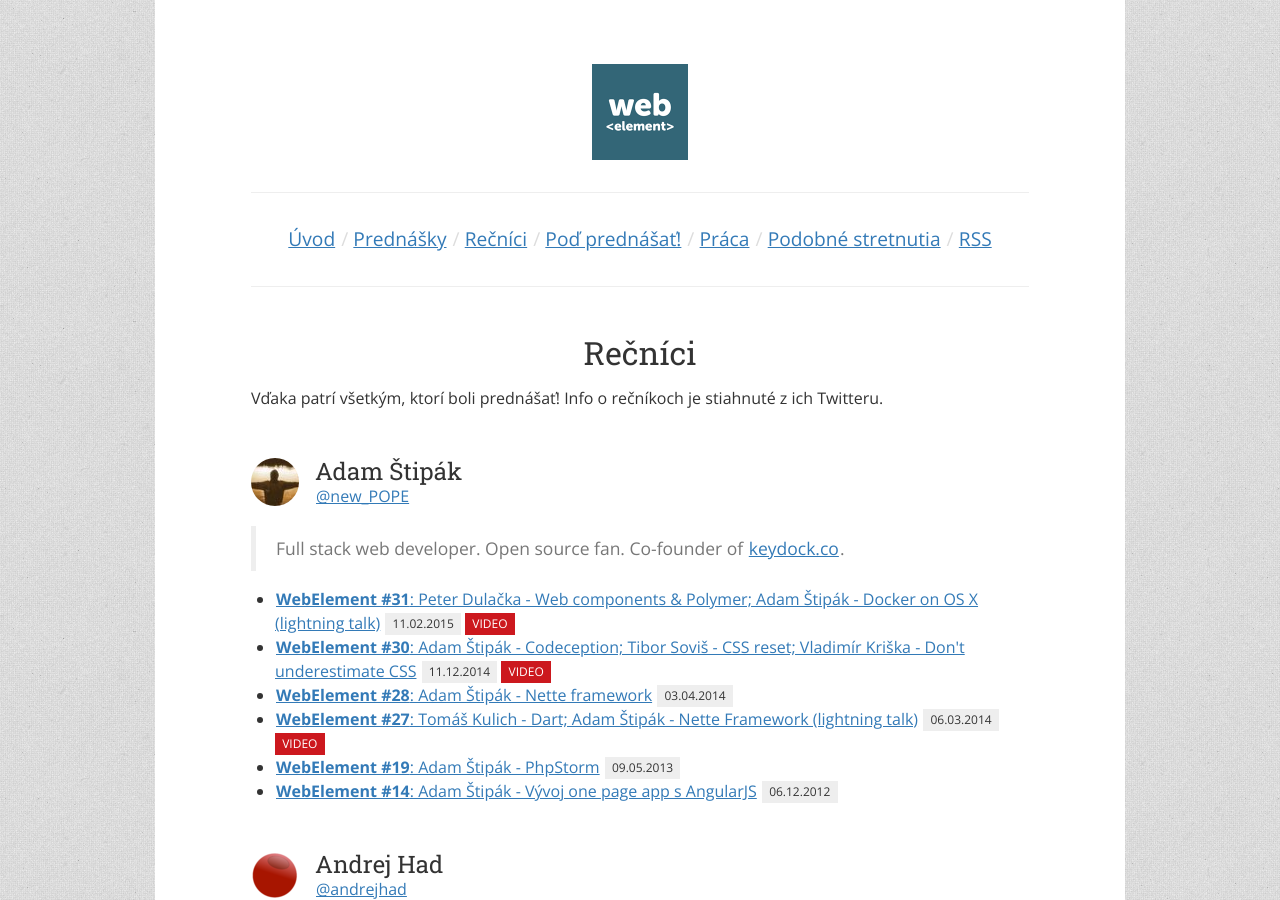
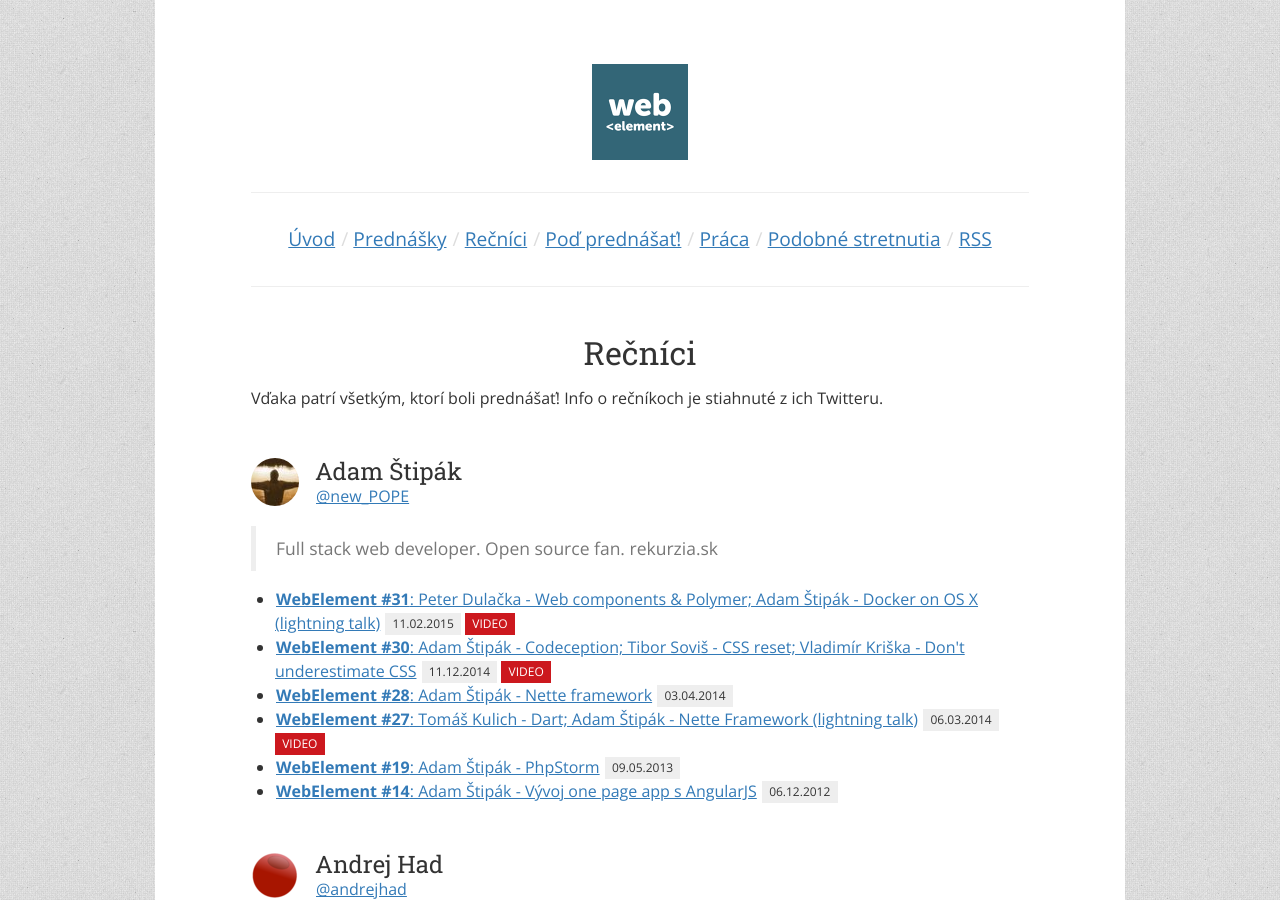
Before and after one commit to ujovlado/webelement-sk, a Jekyll site: the page built from recnici.md, in a window 1280 px wide and 900 px high. Built offline with Jekyll 4.4.1, drawn with Linux system fonts in a browser that asks for light colours; some of the changed lines change nothing that is shown.

Commit message:
Updated speakers' information

```diff
--- a/_data/speakers.yml
+++ b/_data/speakers.yml
@@ -1,6 +1,6 @@
 -
     _id: adam-stipak
-    about: 'Full stack web developer. Open source fan. Co-founder of <a href="http://keydock.co" target="_blank">keydock.co</a>.'
+    about: 'Full stack web developer. Open source fan. rekurzia.sk'
     events: [2015-02-11-webelement-31, 2014-12-11-webelement-30, 2014-04-03-webelement-28, 2014-03-06-webelement-27, 2013-05-09-webelement-19-ba-adam-stipak-phpstorm, 2012-12-06-webelement-14-ba-adam-stipak-vyvoj-one-page-app-s-angularjs]
     image: /images/speakers/new_POPE-6PRpCNdY_normal.jpeg
     name: 'Adam Štipák'
@@ -128,11 +128,11 @@
     twitter: null
 -
     _id: marian-rusnak
-    about: null
+    about: ''
     events: [2015-05-12-webelement-13-presov]
-    image: null
+    image: /images/speakers/MarianRusnak-iddo8qZL_normal.jpeg
     name: 'Marián Rusnák'
-    twitter: null
+    twitter: MarianRusnak
 -
     _id: martin-krupa
     about: 'internet, web, ecommerce, usability, UX, UCD, IA, CMS, startup'
@@ -295,4 +295,4 @@
     image: /images/speakers/ujovlado-xKQSGIQk_normal.jpeg
     name: 'Vladimír Kriška'
     twitter: ujovlado
-    url: '<a href="http://ujovlado.sk" target="_blank">ujovlado.sk</a>'
+    url: '<a href="https://ujovlado.sk" target="_blank">ujovlado.sk</a>'
```
Also changed, not shown: images/speakers/MarianRusnak-iddo8qZL_normal.jpeg (added).
